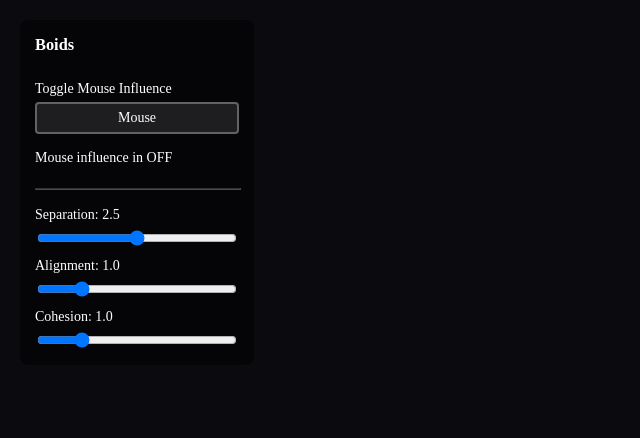
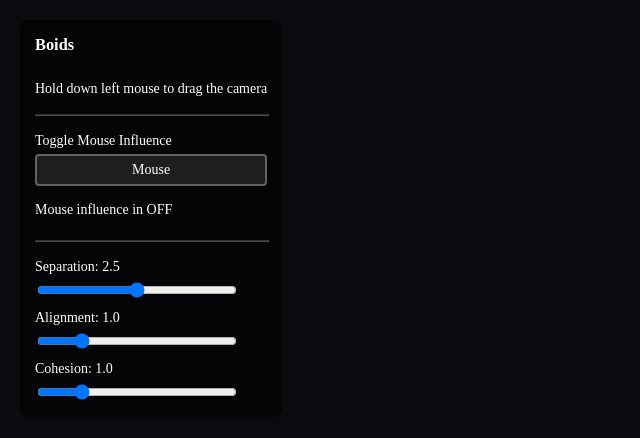
Before and after one commit to DChen1204/IMGD4300FinalProject, a plain HTML site: page index.html in a window 1280 px wide. Shown: the whole page, without its empty margins (0-640 px from the left). Drawn offline with Linux system fonts and the light colour scheme.

Commit message:
UI update

```diff
--- a/index.html
+++ b/index.html
@@ -16,6 +16,10 @@
         <div class="controls">
 
             <h3 style="margin-top: 0;"> Boids </h3>
+
+            <label> Hold down left mouse to drag the camera </label>
+            <hr style="width: 100%; opacity: 0.3;">
+
 
             <div class="control-group">
                 <label> Toggle Mouse Influence </label>
```
